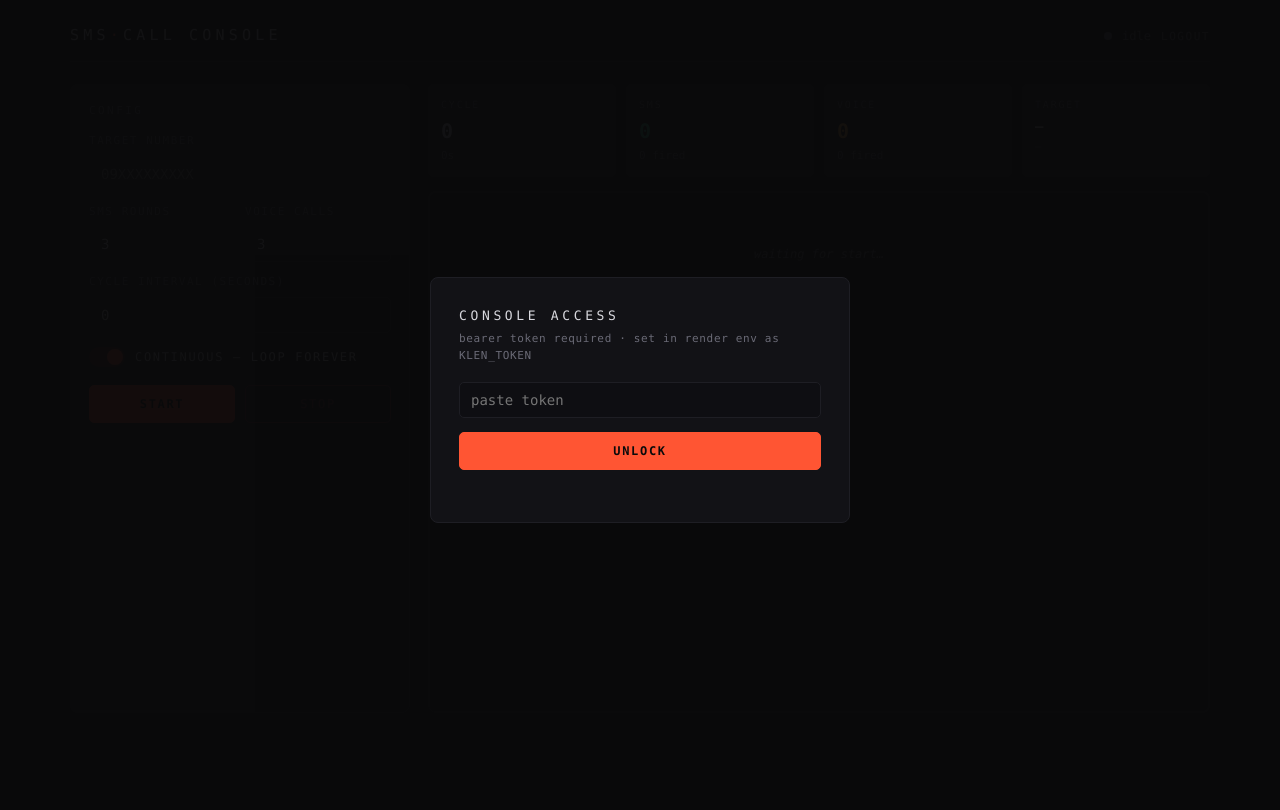
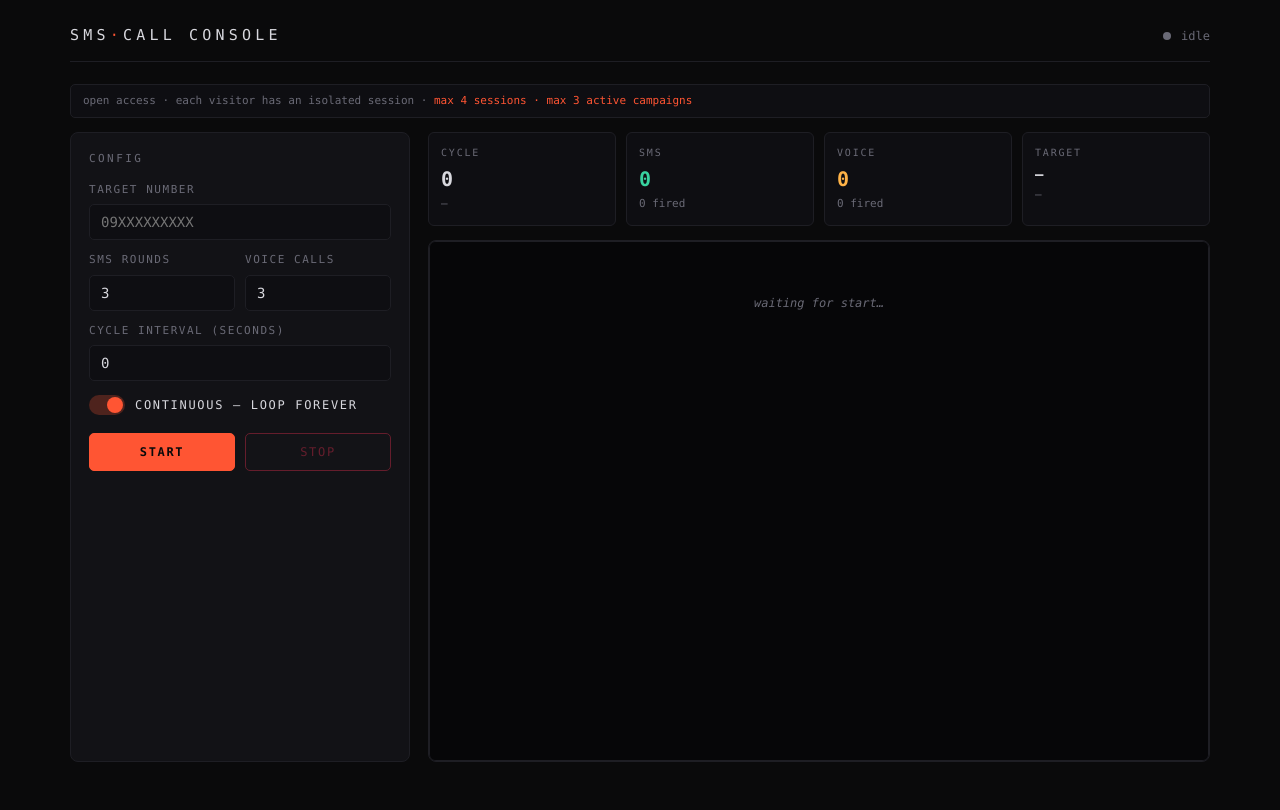
Before and after one commit to SeijiPromt/seiji-sms-call-console, a Flask app: page / in a window 1280 px wide. Before the commit the page ends 523 px from the top, so only its background shows below. Run offline with Flask 3, Linux system fonts and the light colour scheme; data that the repository does not hold is empty.

Commit message:
Update index.html

```diff
--- a/templates/index.html
+++ b/templates/index.html
@@ -23,19 +23,6 @@
   .dot{width:8px;height:8px;border-radius:50%;background:var(--dim)}
   .dot.live{background:var(--ok);box-shadow:0 0 8px var(--ok);animation:pulse 1.4s infinite}
   @keyframes pulse{50%{opacity:.4}}
-  .linkbtn{background:none;border:none;color:var(--dim);font-family:var(--mono);
-    font-size:11px;letter-spacing:.14em;text-transform:uppercase;cursor:pointer;padding:0}
-  .linkbtn:hover{color:var(--accent)}
-
-  .gate{position:fixed;inset:0;background:rgba(10,10,11,.96);z-index:50;
-    display:flex;align-items:center;justify-content:center;padding:20px}
-  .gate.hidden{display:none}
-  .gatebox{background:var(--panel);border:1px solid var(--line);border-radius:8px;
-    padding:28px;width:100%;max-width:420px}
-  .gatebox h1{margin:0 0 6px;font-size:13px;letter-spacing:.28em;
-    text-transform:uppercase;font-weight:500}
-  .gatebox p{margin:0 0 18px;font-size:11px;color:var(--dim);letter-spacing:.06em}
-  .gatebox .err{color:var(--bad);font-size:11px;margin-top:10px;min-height:14px}
 
   .grid{display:grid;grid-template-columns:340px 1fr;gap:18px}
   @media(max-width:860px){.grid{grid-template-columns:1fr}}
@@ -46,7 +33,7 @@
 
   label{display:block;font-size:11px;color:var(--dim);
     letter-spacing:.14em;text-transform:uppercase;margin:12px 0 6px}
-  input[type=text],input[type=number],input[type=password]{
+  input[type=text],input[type=number]{
     width:100%;background:#0e0e12;color:var(--txt);border:1px solid var(--line);
     border-radius:5px;padding:9px 11px;font-family:var(--mono);font-size:14px;outline:none}
   input:focus{border-color:var(--accent)}
@@ -80,7 +67,6 @@
   .stat .v{font-size:20px;color:var(--txt);margin-top:4px;font-weight:600}
   .stat .s{font-size:11px;color:var(--dim);margin-top:2px}
   .stat .v.ok{color:var(--ok)}
-  .stat .v.bad{color:var(--bad)}
   .stat .v.warn{color:var(--warn)}
 
   .logbox{background:#060608;border:1px solid var(--line);border-radius:6px;
@@ -98,22 +84,12 @@
   .ln .m .ok{color:var(--ok)}
   .ln .m .bad{color:var(--bad)}
   .empty{color:var(--dim);text-align:center;padding:40px 0;font-style:italic}
+  .banner{font-size:11px;color:var(--dim);margin-bottom:14px;padding:8px 12px;
+    border:1px solid var(--line);border-radius:5px;background:#0e0e12}
+  .banner .hl{color:var(--accent)}
 </style>
 </head>
 <body>
-
-<div class="gate" id="gate">
-  <div class="gatebox">
-    <h1>console access</h1>
-    <p>bearer token required · set in render env as KLEN_TOKEN</p>
-    <input type="password" id="tokenInput" placeholder="paste token" autocomplete="off" />
-    <div class="actions" style="margin-top:14px">
-      <button class="fire" id="btnUnlock" style="grid-column:span 2">unlock</button>
-    </div>
-    <div class="err" id="gateErr"></div>
-  </div>
-</div>
-
 <div class="wrap">
 
   <header>
@@ -121,9 +97,13 @@
     <div class="status">
       <div class="dot" id="dot"></div>
       <span id="statusTxt">idle</span>
-      <button class="linkbtn" id="btnLogout">logout</button>
     </div>
   </header>
+
+  <div class="banner">
+    open access · each visitor has an isolated session ·
+    <span class="hl">max 4 sessions · max 3 active campaigns</span>
+  </div>
 
   <div class="grid">
 
@@ -195,59 +175,13 @@
 
 <script>
 const $ = id => document.getElementById(id);
-const gate = $('gate'), gateErr = $('gateErr'), tokenInput = $('tokenInput');
 const dot = $('dot'), statusTxt = $('statusTxt');
 const logBox = $('log');
 
-let TOKEN = sessionStorage.getItem('klen_token') || '';
 let autoScroll = true;
-
 logBox.addEventListener('scroll', () => {
   autoScroll = logBox.scrollTop + logBox.clientHeight >= logBox.scrollHeight - 12;
 });
-
-function authHeaders(extra) {
-  const h = Object.assign({'X-Token': TOKEN}, extra || {});
-  return h;
-}
-
-function showGate(msg) {
-  gate.classList.remove('hidden');
-  gateErr.textContent = msg || '';
-}
-
-function hideGate() {
-  gate.classList.add('hidden');
-  gateErr.textContent = '';
-}
-
-function logout() {
-  TOKEN = '';
-  sessionStorage.removeItem('klen_token');
-  tokenInput.value = '';
-  showGate('');
-}
-
-$('btnLogout').onclick = logout;
-
-async function tryUnlock() {
-  const t = tokenInput.value.trim();
-  if (!t) { gateErr.textContent = 'token empty'; return; }
-  try {
-    const r = await fetch('/api/ping', {headers: {'X-Token': t}});
-    if (r.status === 401) { gateErr.textContent = 'invalid token'; return; }
-    if (!r.ok) { gateErr.textContent = 'server error ' + r.status; return; }
-    TOKEN = t;
-    sessionStorage.setItem('klen_token', t);
-    hideGate();
-    poll();
-  } catch (e) {
-    gateErr.textContent = 'network error';
-  }
-}
-
-$('btnUnlock').onclick = tryUnlock;
-tokenInput.addEventListener('keydown', e => { if (e.key === 'Enter') tryUnlock(); });
 
 function fmtUptime(s){
   s = Math.floor(s);
@@ -277,10 +211,8 @@ function renderLog(lines){
 }
 
 async function poll(){
-  if(!TOKEN) return;
   try{
-    const r = await fetch('/api/status', {headers: authHeaders()});
-    if (r.status === 401) { logout(); return; }
+    const r = await fetch('/api/status', {credentials:'same-origin'});
     if (!r.ok) return;
     const s = await r.json();
     dot.classList.toggle('live', s.running);
@@ -316,35 +248,22 @@ $('btnStart').onclick = async () => {
   if (isNaN(body.voice_calls)) body.voice_calls = 0;
   const r = await fetch('/api/start',{
     method:'POST',
-    headers: authHeaders({'Content-Type':'application/json'}),
+    headers: {'Content-Type':'application/json'},
+    credentials: 'same-origin',
     body: JSON.stringify(body)
   });
-  if (r.status === 401) { logout(); return; }
   const d = await r.json().catch(() => ({}));
-  if(!d.ok){ alert(d.err || 'failed'); return; }
+  if(!d.ok){ alert(d.err || `failed (${r.status})`); return; }
   poll();
 };
 
 $('btnStop').onclick = async () => {
-  const r = await fetch('/api/stop',{method:'POST', headers: authHeaders()});
-  if (r.status === 401) { logout(); return; }
+  await fetch('/api/stop',{method:'POST', credentials:'same-origin'});
   poll();
 };
 
-(function boot(){
-  if (TOKEN) {
-    fetch('/api/ping', {headers: {'X-Token': TOKEN}})
-      .then(r => {
-        if (r.ok) { hideGate(); setInterval(poll, 500); poll(); }
-        else { showGate(''); }
-      })
-      .catch(() => showGate('network error'));
-  } else {
-    showGate('');
-  }
-})();
-
-setInterval(() => { if (TOKEN && !gate.classList.contains('hidden')) return; }, 1000);
+setInterval(poll, 500);
+poll();
 </script>
 </body>
 </html>
```
